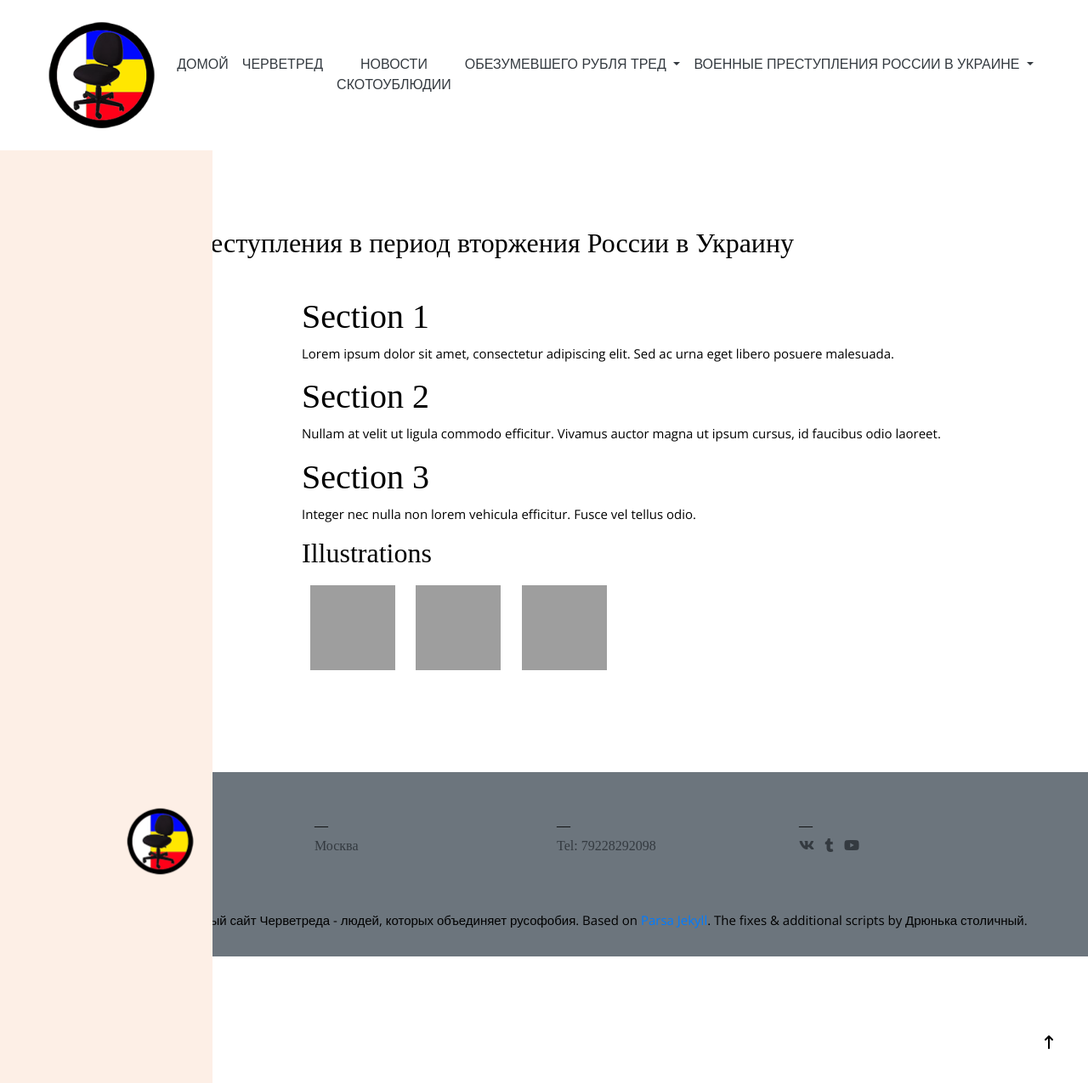
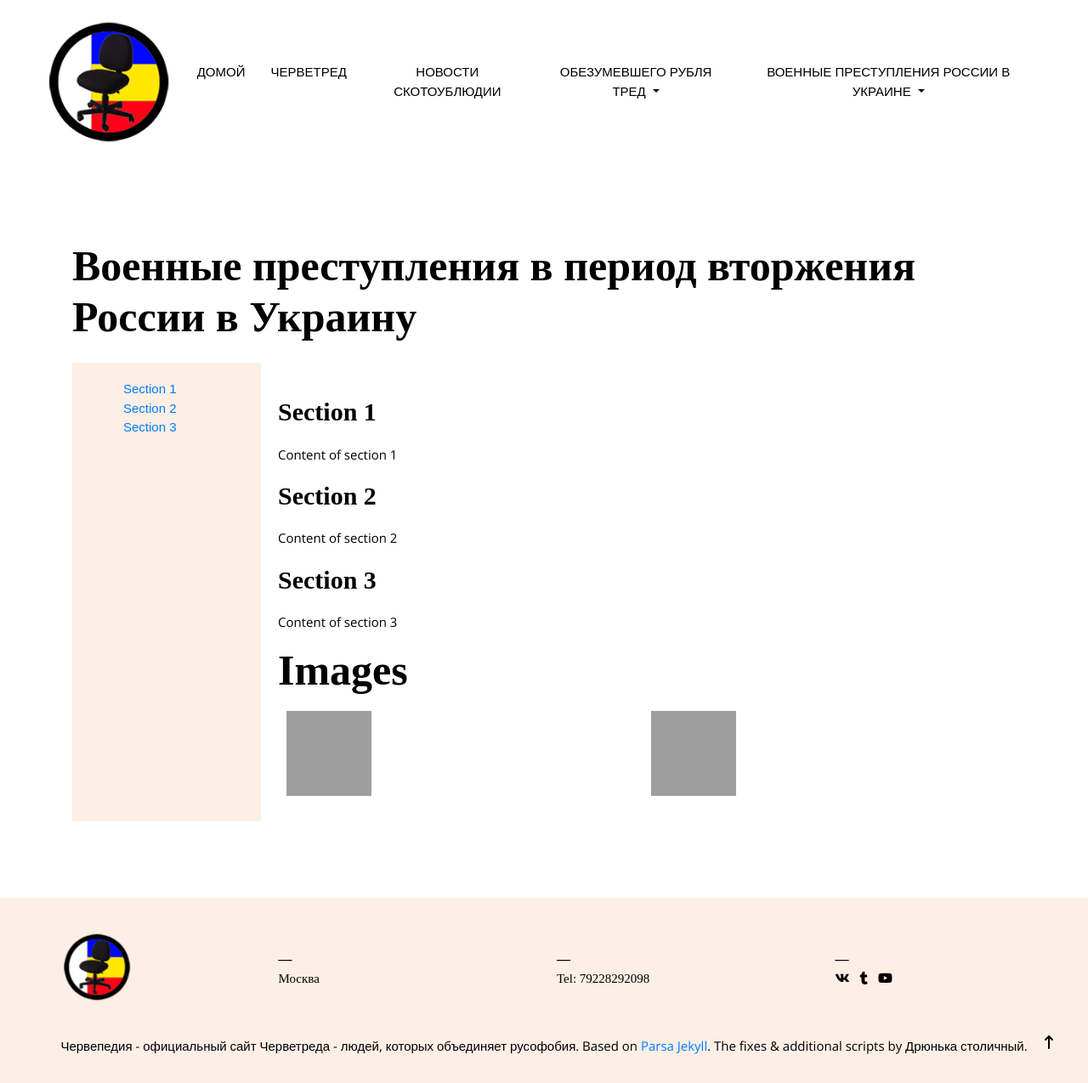
Before and after one commit to chervetred/chervetred.github.io, a Jekyll site: the page built from _pages/test.html, in a window 1280 px wide and 1275 px high. Shown: the whole window at 85% size. Built offline with Jekyll 4.4.1, drawn with Linux system fonts in a browser that asks for light colours; some web fonts are replaced; a script that is not in the unit is left out; comment, search, counter and statistics services are not loaded; grey boxes are pictures that could not be loaded.

Commit message:
Update test.html

```diff
--- a/_pages/test.html
+++ b/_pages/test.html
@@ -11,91 +11,96 @@
   <meta charset="UTF-8">
   <meta name="viewport" content="width=device-width, initial-scale=1.0">
   <title>Article</title>
-    <!-- Bootstrap CSS -->
-    <link rel="stylesheet" href="https://stackpath.bootstrapcdn.com/bootstrap/4.5.2/css/bootstrap.min.css">
-    <!-- Custom styles -->
+  <!-- Styles -->
+  <link rel="stylesheet" href="https://cdnjs.cloudflare.com/ajax/libs/normalize/8.0.1/normalize.min.css">
   <style>
     body {
       font-family: Arial, sans-serif;
-            background-color: #ffffff; /* Цвет фона */
-            color: #000000; /* Цвет текста */
-            margin: 0;
-            padding: 0;
+      background-color: #ffffff; /* задний фон */
+      color: #000000; /* цвет текста */
     }
-        #sidebar {
-            position: fixed;
-            top: 0;
-            left: 0;
-            width: 250px;
-            height: 100%;
-            overflow-y: auto;
-            background-color: #fdefe6; /* Цвет навигации */
+
+    #container {
+      display: flex;
+    }
+
+    #navigation {
+      flex: 0 0 20%; /* ширина навигации */
+      overflow-y: auto; /* ползунок для прокрутки */
+      padding: 20px;
+      background-color: #fdefe6;
+    }
+
+    #content {
+      flex: 1;
       padding: 20px;
     }
-        #content {
-            margin-left: 250px;
-            padding: 20px;
-        }
+
     .thumbnail {
-            display: inline-block;
-            margin: 10px;
-        }
-        .thumbnail img {
       width: 100px;
       height: 100px;
+      margin: 10px;
+      cursor: pointer;
+    }
+
+    .thumbnail img {
+      width: 100%;
+      height: 100%;
       object-fit: cover;
-            cursor: pointer;
+    }
+
+    .image-grid {
+      display: grid;
+      grid-template-columns: repeat(auto-fit, minmax(100px, 1fr));
+      grid-gap: 10px;
     }
   </style>
 </head>
 <body>
-
-<div id="sidebar">
-    <h2>Navigation</h2>
-    <!-- Navigation links -->
+  <div id="container">
+    <div id="navigation">
+      <!-- Навигация по разделам -->
       <ul>
         <li><a href="#section1">Section 1</a></li>
         <li><a href="#section2">Section 2</a></li>
         <li><a href="#section3">Section 3</a></li>
+        <!-- Добавьте нужные разделы -->
       </ul>
     </div>
-
     <div id="content">
+      <!-- Содержание статьи -->
       <h1 id="section1">Section 1</h1>
-    <p>Lorem ipsum dolor sit amet, consectetur adipiscing elit. Sed ac urna eget libero posuere malesuada.</p>
+      <p>Content of section 1</p>
 
       <h1 id="section2">Section 2</h1>
-    <p>Nullam at velit ut ligula commodo efficitur. Vivamus auctor magna ut ipsum cursus, id faucibus odio laoreet.</p>
+      <p>Content of section 2</p>
 
       <h1 id="section3">Section 3</h1>
-    <p>Integer nec nulla non lorem vehicula efficitur. Fusce vel tellus odio.</p>
+      <p>Content of section 3</p>
 
-    <h2>Illustrations</h2>
-    <!-- Image thumbnails -->
-    <div class="thumbnail">
-        <img src="image1.jpg" alt="Image 1">
+      <!-- Блок с изображениями -->
+      <h2>Images</h2>
+      <div class="image-grid">
+        <div class="thumbnail" onclick="showFullImage('image1.jpg')">
+          <img src="image1_thumb.jpg" alt="Image 1">
         </div>
-    <div class="thumbnail">
-        <img src="image2.jpg" alt="Image 2">
+        <div class="thumbnail" onclick="showFullImage('image2.jpg')">
+          <img src="image2_thumb.jpg" alt="Image 2">
         </div>
-    <div class="thumbnail">
-        <img src="image3.jpg" alt="Image 3">
+        <!-- Добавьте другие изображения -->
+      </div>
+
+      <!-- Блок для полноразмерных изображений -->
+      <div id="fullImageContainer"></div>
     </div>
   </div>
 
-<!-- jQuery -->
-<script src="https://ajax.googleapis.com/ajax/libs/jquery/3.5.1/jquery.min.js"></script>
-<!-- Bootstrap JS -->
-<script src="https://stackpath.bootstrapcdn.com/bootstrap/4.5.2/js/bootstrap.min.js"></script>
-
+  <!-- JavaScript -->
   <script>
-    // jQuery for image expansion on click
-    $(document).ready(function(){
-        $('.thumbnail img').click(function(){
-            $(this).toggleClass('expanded');
-        });
-    });
+    function showFullImage(imageSrc) {
+      const fullImageContainer = document.getElementById('fullImageContainer');
+      fullImageContainer.innerHTML = `<img src="${imageSrc}" alt="Full Image">`;
+    }
   </script>
-
 </body>
 </html>
```
Lines whose indentation alone changed are shown as unchanged.
